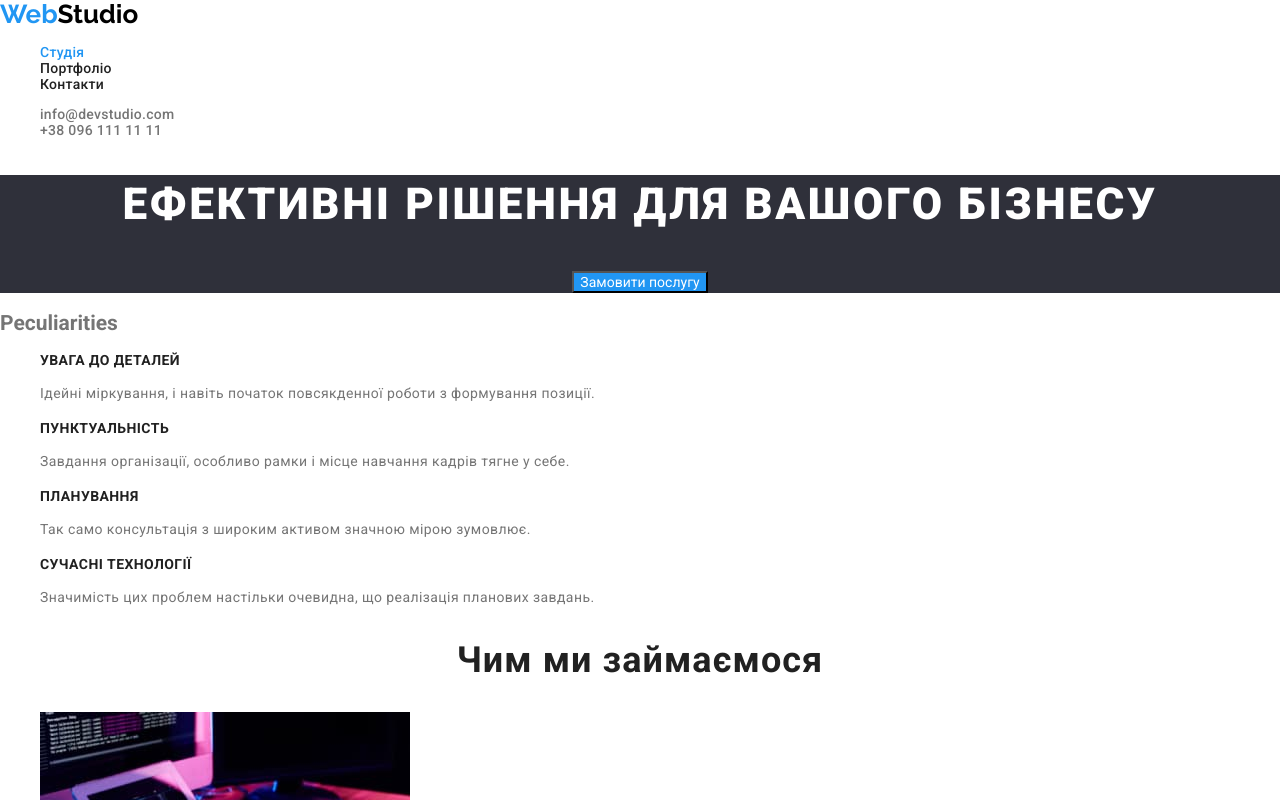
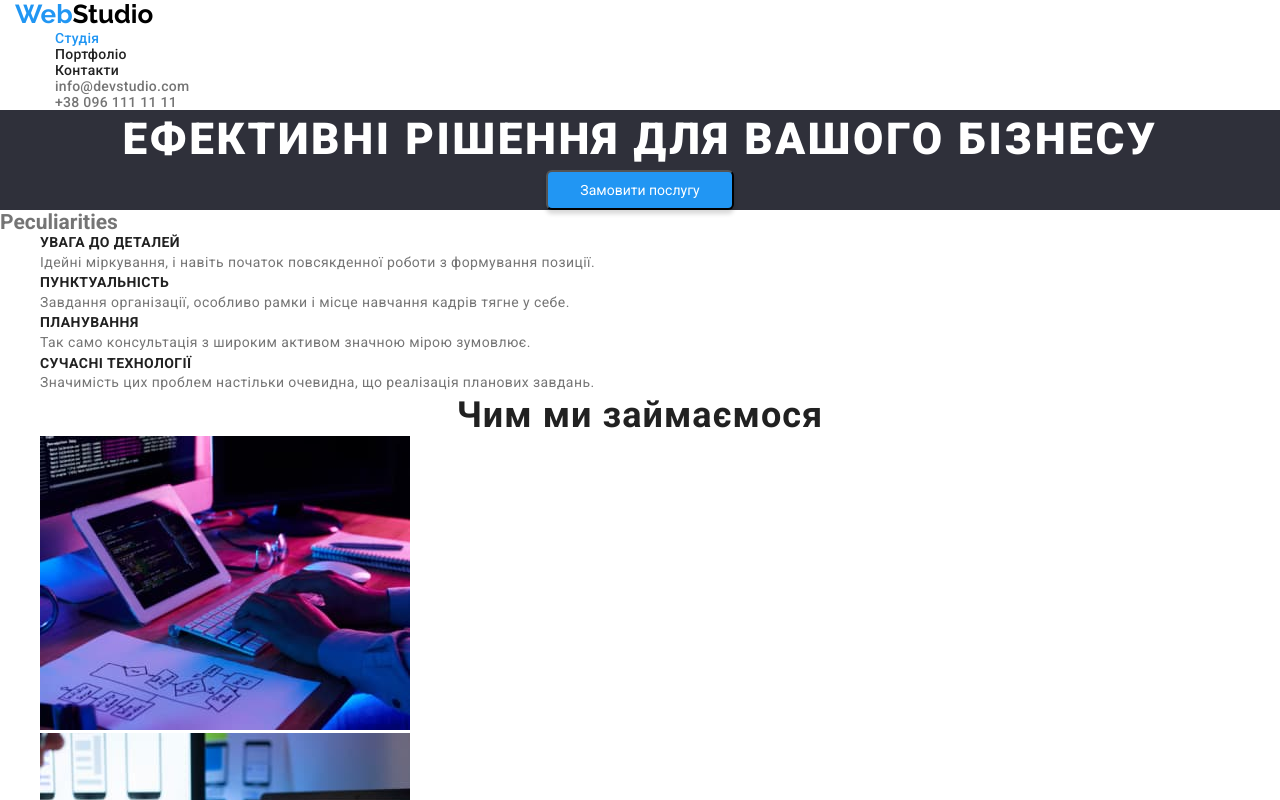
Before and after one commit to DorianGray-web/goit-markup-hw-03, a plain HTML site: page index.html in a window 1280 px wide. Shown: the top 800 px of the page. Drawn offline with nearby package versions, Linux system fonts and the light colour scheme.

Commit message:
added fixes

```diff
--- a/css/global.css
+++ b/css/global.css
@@ -1,3 +1,13 @@
+html {
+    box-sizing: border-box;
+}
+
+*,
+*::before,
+*::after {
+    box-sizing: inherit;
+}
+
 :root {
     --primary-text-color: #757575;
     --title-text-color: #212121;
@@ -14,6 +24,13 @@ li {
     cursor: pointer;
 }
 
+h1,
+h2,
+h3,
+p,
+ul {
+    margin: 0;
+}
 
 
 .list {
@@ -43,6 +60,17 @@ body {
     color: var(--primary-text-color);
     background-color: var(--primary-white-color);
     text-decoration: none;
+}
+
+header {
+    background-color: var(--primary-white-color);
+}
+
+.container {
+    width: 1200px;
+    padding-left: 15px;
+    padding-right: 15px;
+    margin: o auto;
 }
 
 /*Button*/
@@ -110,6 +138,11 @@ header {
 }
 
 /*Footer*/
+footer {
+    background: #2F303A;
+    text-decoration: none;
+}
+
 .adress {
     color: var(--primary-white-color);
     font-size: 14px;
@@ -131,8 +164,3 @@ header {
 .link-footer:focus {
     color: var(--primary-white-color);
 }
-
-.footer {
-    background: #2F303A;
-    text-decoration: none;
-}
--- a/css/portfolio.css
+++ b/css/portfolio.css
@@ -1,5 +1,11 @@
 body {
     background-color: var(--primary-white-color);
+}
+
+button {
+    border-radius: 4px;
+    padding: 6px 22px;
+    min-width: 73px;
 }
 
 /*Gallery*/
--- a/css/studio.css
+++ b/css/studio.css
@@ -13,6 +13,12 @@
     line-height: 1.36;
     letter-spacing: 0.06em;
     text-transform: uppercase;
+}
+
+button {
+    border-radius: 6px;
+    padding: 10px 32px;
+    box-shadow: 0px 4px 4px 0px rgba(0, 0, 0, 0.15);
 }
 
 /*Section*/
--- a/index.html
+++ b/index.html
@@ -20,6 +20,7 @@
 
 <body>
     <header>
+        <section class="container">
             <a href="./index.html" class="text-logo">
                 Web<span class="text-logo-accent">Studio</span>
             </a>
@@ -38,6 +39,7 @@
                     <a href="tel:+380961111111" class="link">+38 096 111 11 11</a>
                 </li>
             </ul>
+        </section>
     </header>
     <main>
         <!--Hero-->
@@ -107,7 +109,8 @@
             </ul>
         </section>
     </main>
-    <footer class="footer">
+    <footer>
+        <section class="container">
             <a href="./index.html" class="text-logo">
                 Web<span class="text-logo-footer">Studio</span>
             </a>
@@ -118,6 +121,7 @@
                     <li><a href="tel:+380961111111" class="link-footer">+38 096 111 11 11</a></li>
                 </ul>
             </address>
+        </section>
     </footer>
 </body>
 
```
Lines whose indentation alone changed are shown as unchanged.
